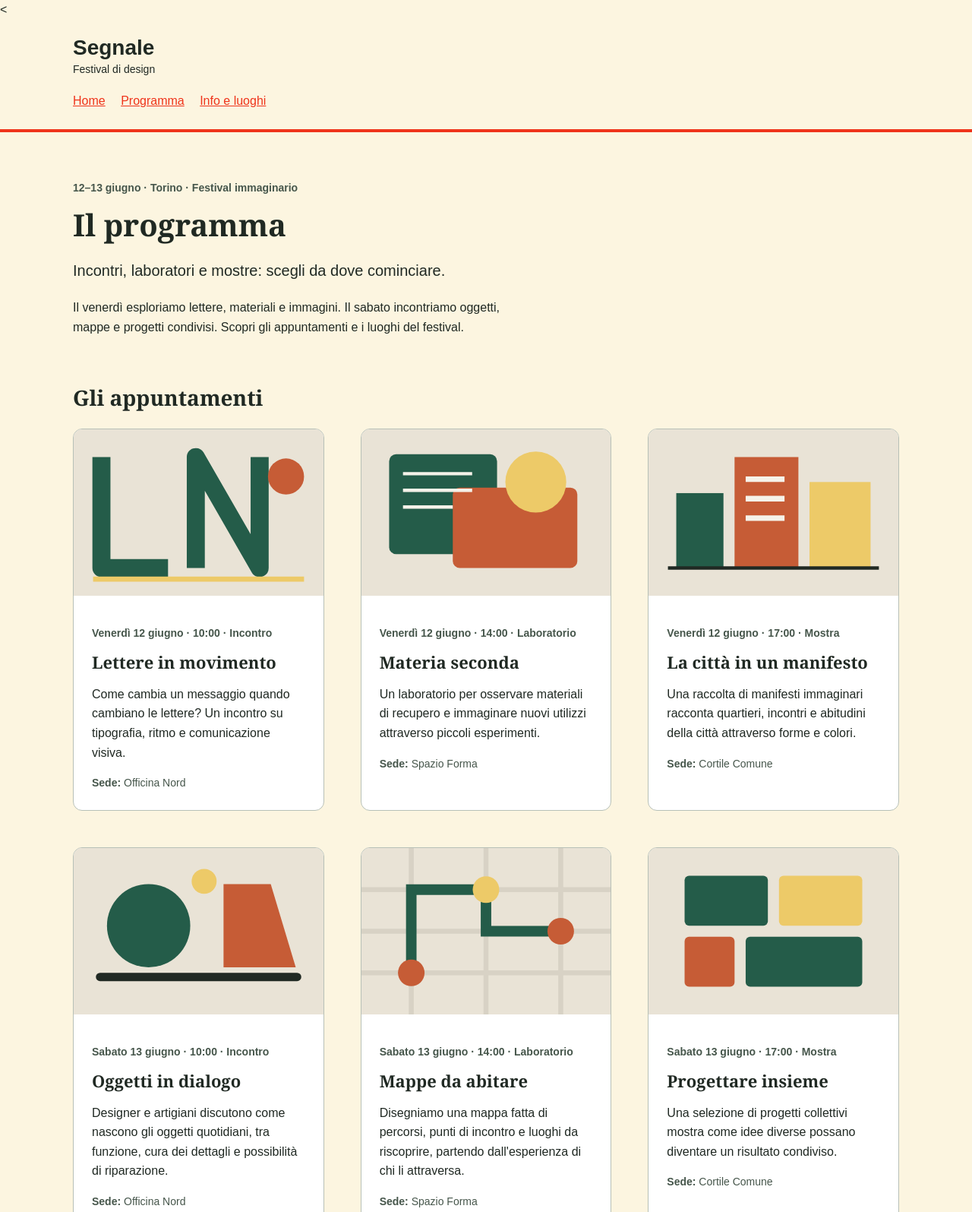
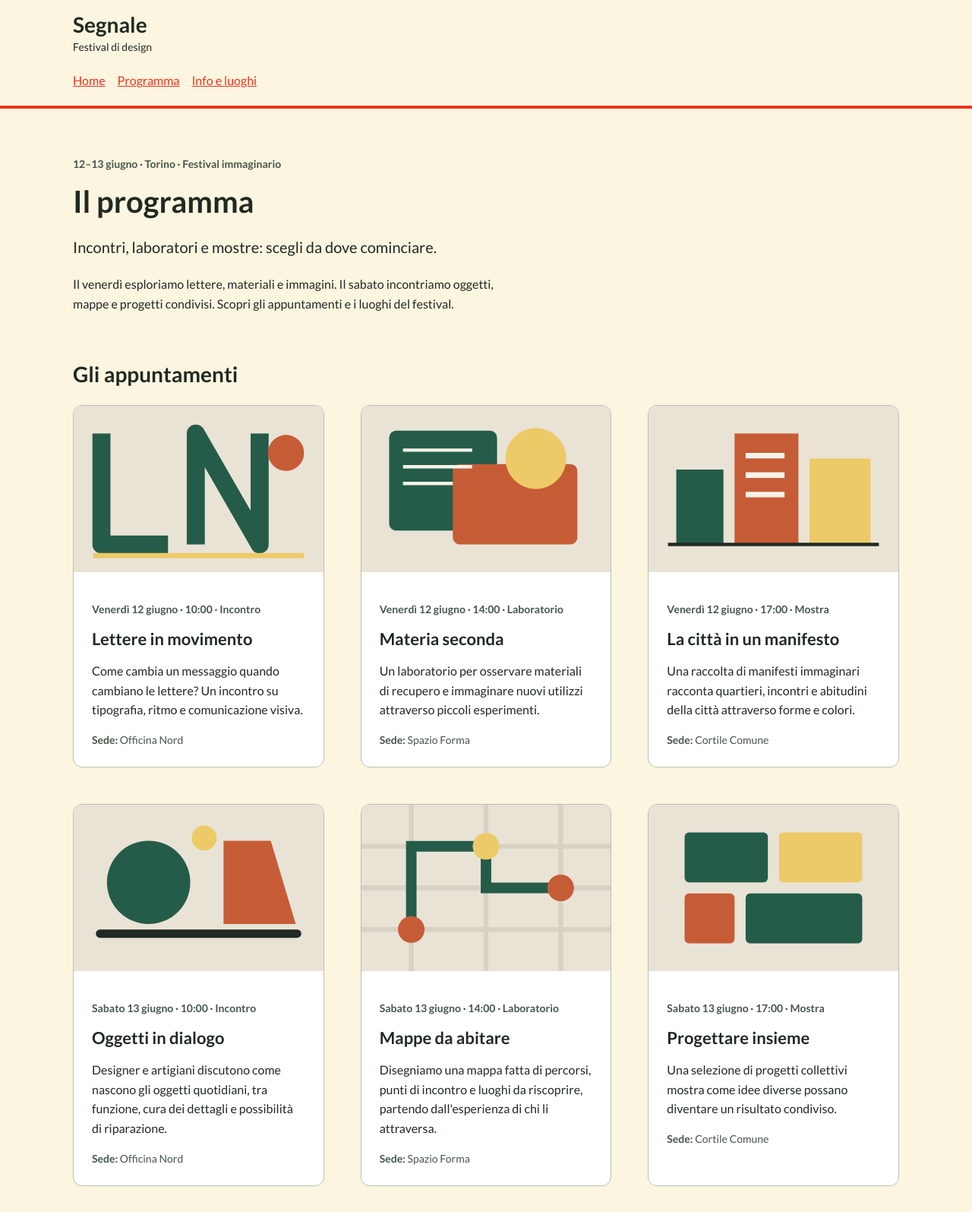
Before and after one commit to eleonorachiotti/festival-segnale-post-consegna-2, a plain HTML site: page programma.html in a window 1280 px wide. Shown: the top 1595 px of the page at 76% size. Drawn offline with Linux system fonts and the light colour scheme.

Commit message:
modifiche (non ancora moodboard)

```diff
--- a/programma.html
+++ b/programma.html
@@ -1,9 +1,12 @@
-<<!doctype html>
+<!doctype html>
 <html lang="it">
 <head>
   <meta charset="utf-8">
   <meta name="viewport" content="width=device-width, initial-scale=1">
   <title>Programma — Segnale</title>
+  <link rel="preconnect" href="https://fonts.googleapis.com">
+  <link rel="preconnect" href="https://fonts.gstatic.com" crossorigin>
+  <link href="https://fonts.googleapis.com/css2?family=Lato:wght@400;700&display=swap" rel="stylesheet">
   <link rel="stylesheet" href="style.css">
 </head>
 <body>
@@ -14,7 +17,7 @@
       <a class="brand" href="index.html">Segnale<span>Festival di design</span></a>
       <nav aria-label="Navigazione principale">
         <a href="index.html">Home</a>
-        <a href="programma.html">Programma</a>
+        <a href="programma.html" aria-current="page">Programma</a>
         <a href="info.html">Info e luoghi</a>
       </nav>
     </div>
--- a/style.css
+++ b/style.css
@@ -5,8 +5,8 @@
   --colore-primario-scuro: #f01313;
   --colore-sfondo: #fcf5e0;
   --colore-testo: #202923;
-  --font-testo: Arial, Helvetica, sans-serif;
-  --font-titoli: Georgia, "Times New Roman", serif;
+  --font-testo: "Lato", Arial, Helvetica, sans-serif;
+  --font-titoli: "Lato", Georgia, "Times New Roman", serif;
 }
 
 * {
@@ -34,15 +34,26 @@ a:focus {
   outline: 3px solid var(--colore-testo);
 }
 
+a:focus-visible,
+button:focus-visible {
+  outline: 3px solid var(--colore-testo);
+  outline-offset: 3px;
+}
+
 .container {
   width: 92%;
   max-width: 68rem;
   margin: 0 auto;
 }
 
+/* Header sticky */
 .site-header {
-  padding: 1.25rem 0;
+  position: sticky;
+  top: 0;
+  z-index: 1000;
+  padding: 1rem 0;
   border-bottom: 4px solid var(--colore-primario);
+  background: var(--colore-sfondo);
 }
 
 .brand {
@@ -61,13 +72,18 @@ a:focus {
   font-weight: normal;
 }
 
+/* Menu verticale sotto i 600px */
 nav {
+  display: flex;
+  flex-direction: column;
+  align-items: flex-start;
+  gap: 0.25rem;
   margin-top: 1rem;
 }
 
 nav a {
   display: inline-block;
-  margin-right: 1rem;
+  margin: 0;
   padding: 0.25rem 0;
 }
 
@@ -151,11 +167,12 @@ h3 {
 
 .event-grid {
   display: grid;
-  grid-template-columns: 1fr;
+  grid-template-columns: minmax(0, 1fr);
   gap: 3rem;
 }
 
 .event-card {
+  min-width: 0;
   overflow: hidden;
   border: 1px solid #b7c0b7;
   border-radius: 0.75rem;
@@ -189,6 +206,7 @@ h3 {
   position: absolute;
   top: -6rem;
   left: 1rem;
+  z-index: 2000;
   padding: 0.75rem 1rem;
   background: #ffffff;
   color: var(--colore-testo);
@@ -210,9 +228,9 @@ h3 {
 .luoghi-swiper .swiper-slide {
   height: auto;
   margin: 0;
+  overflow: hidden;
   border: 1px solid #b7c0b7;
   border-radius: 0.75rem;
-  overflow: hidden;
 }
 
 .luoghi-swiper .swiper-slide img {
@@ -241,6 +259,7 @@ h3 {
 .luoghi-swiper .swiper-button-prev,
 .luoghi-swiper .swiper-button-next {
   position: static;
+  flex: 0 0 2.75rem;
   width: 2.75rem;
   height: 2.75rem;
   margin: 0;
@@ -257,12 +276,6 @@ h3 {
   position: static;
   width: auto;
   color: var(--colore-testo);
-}
-
-.luoghi-swiper button:focus-visible,
-a:focus-visible {
-  outline: 3px solid var(--colore-testo);
-  outline-offset: 3px;
 }
 
 /* Mappa e indirizzi */
@@ -288,19 +301,31 @@ a:focus-visible {
   margin-bottom: 1rem;
 }
 
+/* Da 600px: menu orizzontale e due colonne per gli eventi */
 @media (min-width: 600px) {
+  nav {
+    flex-direction: row;
+    align-items: center;
+    gap: 1rem;
+  }
+
   .event-grid {
-    grid-template-columns: repeat(2, 1fr);
+    grid-template-columns: repeat(2, minmax(0, 1fr));
   }
 }
 
+/* Da 1024px: tre colonne per gli eventi */
 @media (min-width: 1024px) {
   .event-grid {
-    grid-template-columns: repeat(3, 1fr);
+    grid-template-columns: repeat(3, minmax(0, 1fr));
   }
 }
 
 @media (max-width: 480px) {
+  h1 {
+    font-size: 2rem;
+  }
+
   .map-container iframe {
     height: 22rem;
   }
@@ -308,4 +333,8 @@ a:focus-visible {
   .gallery-controls {
     gap: 0.75rem;
   }
+
+  .event-body {
+    padding: 1rem;
+  }
 }
```
Also changed, not shown: index.html (+3 -0 lines), info.html (+3 -0 lines).
